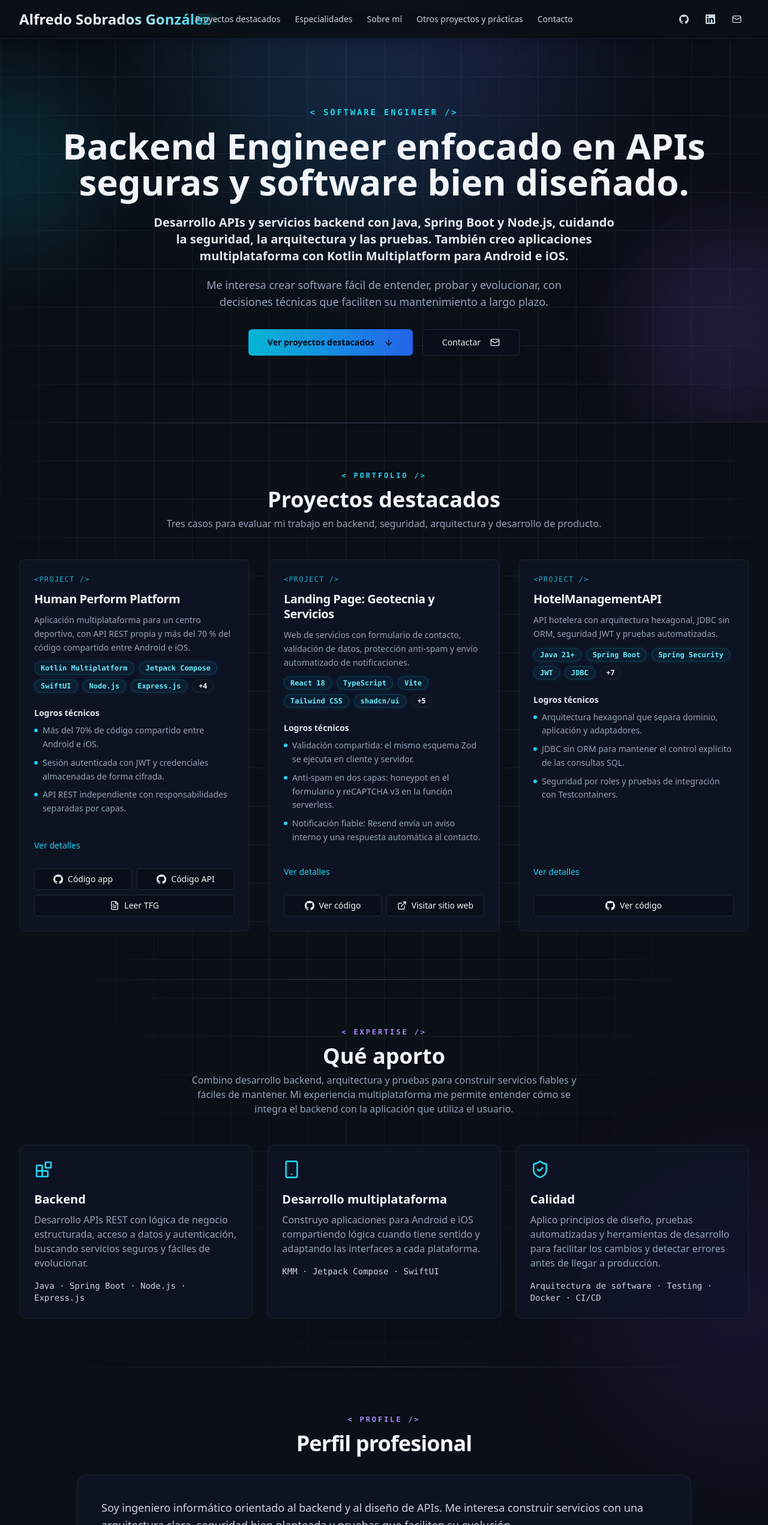
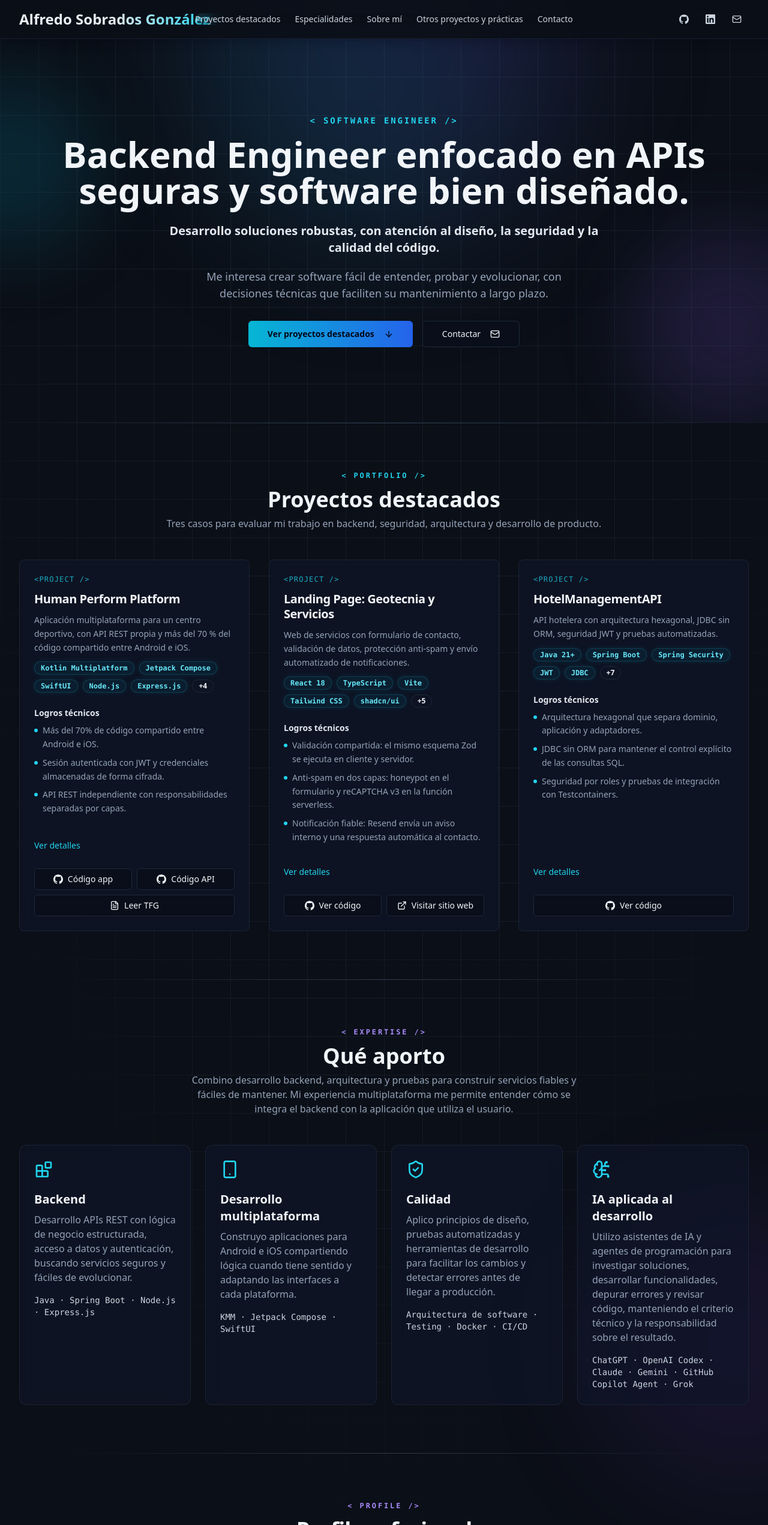
Before and after one commit to asobrados03/alfredo-sobrados-portfolio, a React (Vite) app: page / in a window 1280 px wide. Shown: the top 2543 px of the page at 60% size. Built offline with nearby package versions, Linux system fonts and the light colour scheme.

Commit message:
feat: improve portfolio copy and AI development card

```diff
--- a/package.json
+++ b/package.json
@@ -29,13 +29,13 @@
     "@types/react-dom": "18.3.0",
     "@vitejs/plugin-react-swc": "4.3.1",
     "autoprefixer": "10.4.20",
-    "eslint": "10.13.0",
+    "eslint": "9.0.0",
     "eslint-plugin-react-hooks": "5.1.0-rc.0",
     "eslint-plugin-react-refresh": "0.4.9",
     "globals": "15.9.0",
     "postcss": "8.5.23",
     "tailwindcss": "3.4.11",
-    "typescript": "5.5.3",
+    "typescript": "5.7.2",
     "typescript-eslint": "8.0.1",
     "vite": "8.3.5"
   }
--- a/src/components/Capabilities.tsx
+++ b/src/components/Capabilities.tsx
@@ -1,4 +1,4 @@
-import { Blocks, ShieldCheck, Smartphone } from "lucide-react";
+import { Blocks, BrainCircuit, ShieldCheck, Smartphone } from "lucide-react";
 
 const capabilities = [
   {
@@ -19,6 +19,12 @@ const capabilities = [
     technologies: "Arquitectura de software · Testing · Docker · CI/CD",
     icon: ShieldCheck,
   },
+  {
+    title: "IA aplicada al desarrollo",
+    description: "Utilizo asistentes de IA y agentes de programación para investigar soluciones, desarrollar funcionalidades, depurar errores y revisar código, manteniendo el criterio técnico y la responsabilidad sobre el resultado.",
+    technologies: "ChatGPT · OpenAI Codex · Claude · Gemini · GitHub Copilot Agent · Grok",
+    icon: BrainCircuit,
+  },
 ];
 
 const Capabilities = () => (
@@ -31,7 +37,7 @@ const Capabilities = () => (
       <p className="mx-auto mb-12 max-w-2xl text-center text-slate-400">
         Combino desarrollo backend, arquitectura y pruebas para construir servicios fiables y fáciles de mantener. Mi experiencia multiplataforma me permite entender cómo se integra el backend con la aplicación que utiliza el usuario.
       </p>
-      <div className="grid gap-6 md:grid-cols-3">
+      <div className="grid gap-6 md:grid-cols-2 xl:grid-cols-4">
         {capabilities.map(({ title, description, technologies, icon: Icon }) => (
           <article key={title} className="rounded-xl border border-slate-800/80 bg-slate-900/60 p-6 shadow-sm backdrop-blur-md transition-all duration-300 hover:-translate-y-0.5 hover:border-cyan-500/50 hover:shadow-[0_0_25px_rgba(6,182,212,0.15)]">
             <Icon className="mb-5 h-8 w-8 text-cyan-400" aria-hidden="true" />
--- a/src/components/Hero.tsx
+++ b/src/components/Hero.tsx
@@ -49,8 +49,7 @@ const Hero = () => {
           </h1>
 
           <p className="mx-auto mb-5 max-w-3xl text-lg font-semibold leading-relaxed text-slate-200 sm:text-xl">
-            Desarrollo APIs y servicios backend con Java, Spring Boot y Node.js, cuidando la seguridad, la arquitectura
-            y las pruebas. También creo aplicaciones multiplataforma con Kotlin Multiplatform para Android e iOS.
+            Desarrollo soluciones robustas, con atención al diseño, la seguridad y la calidad del código.
           </p>
 
           <p className="mx-auto mb-8 max-w-2xl text-base leading-relaxed text-slate-400 sm:text-lg">
```
Also changed, not shown: 1 other file (tests, documents, lock files or other folders).
